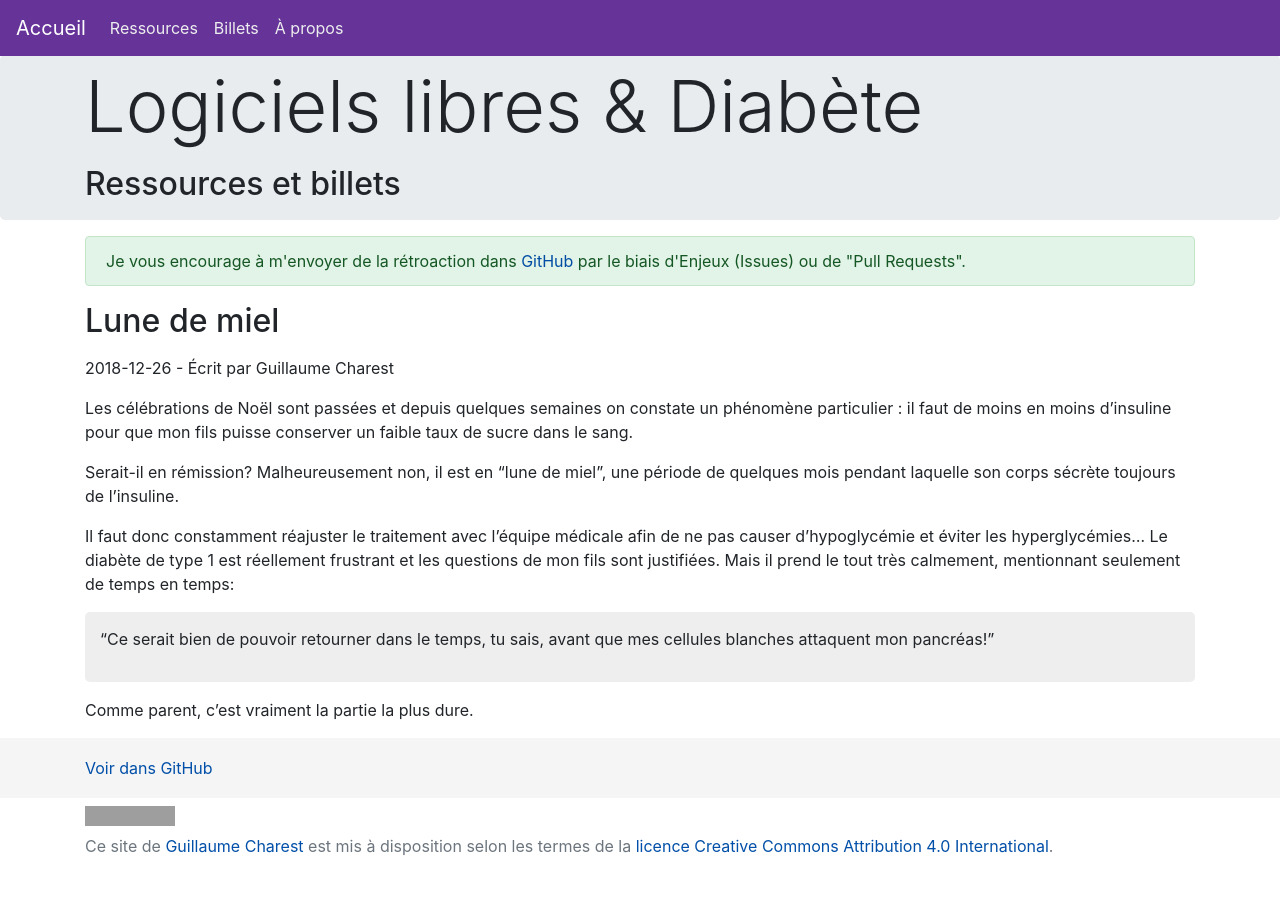
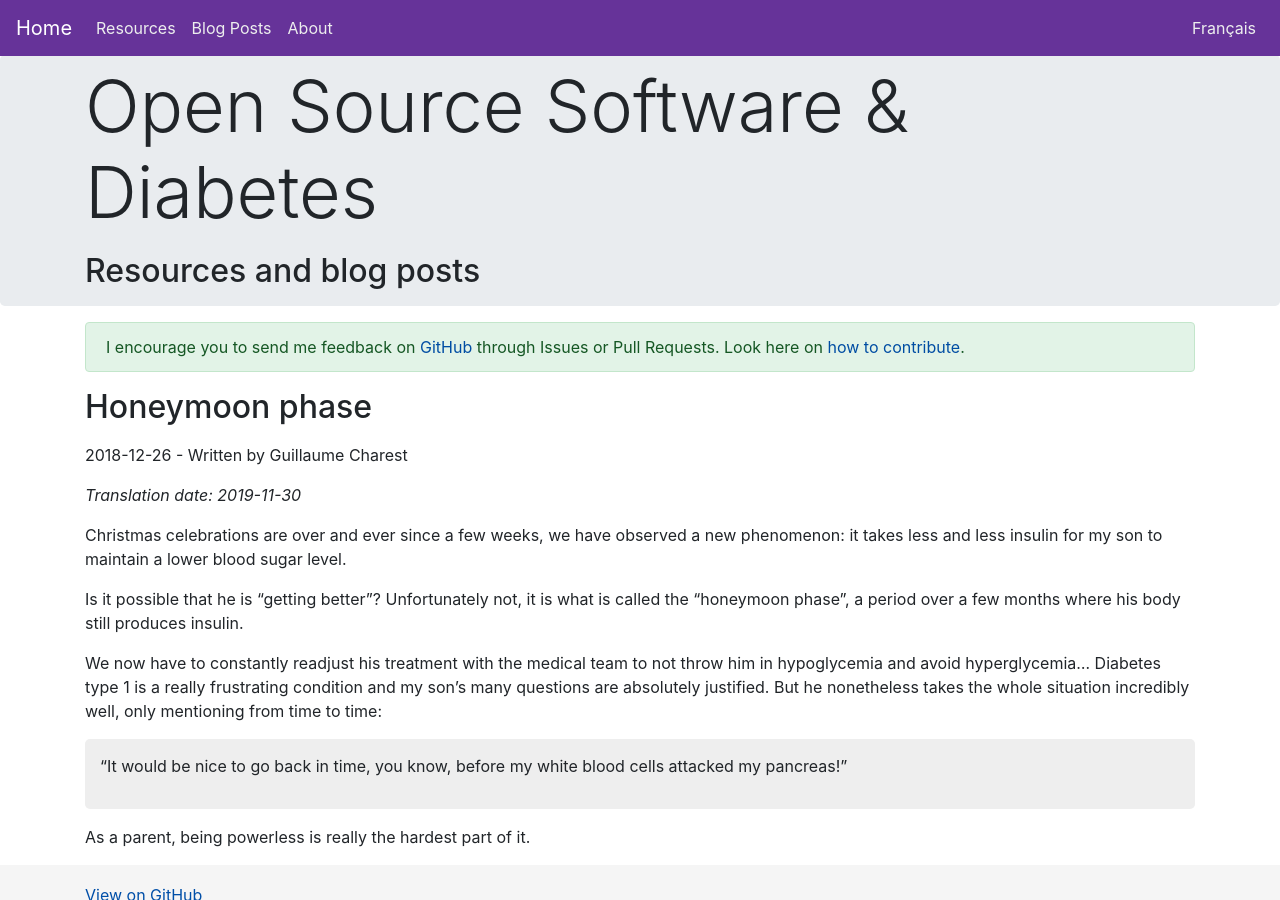
Before and after one commit to gcharest/gcharest.github.io, a Jekyll site: the page built from _posts/en/2018-12-26-honeymoon.md, in a window 1280 px wide. Built offline with Jekyll 4.4.1, drawn with Linux system fonts in a browser that asks for light colours; nearby versions of some CDN libraries; grey boxes are pictures that could not be loaded.

Commit message:
Translate honeymoon

```diff
--- a/_posts/en/2018-12-26-honeymoon.md
+++ b/_posts/en/2018-12-26-honeymoon.md
@@ -1,19 +1,23 @@
 ---
 layout: post
-title:  "Lune de miel"
+title:  "Honeymoon phase"
 date:   2018-12-26 14:21:56 -0500
 ref: billet-lune-miel
-lang: fr
+lang: en
 author: Guillaume Charest
 excerpt_separator: <!--more-->
+translation_date: 2019-11-30
 ---
-Les célébrations de Noël sont passées et depuis quelques semaines on constate un phénomène particulier : il faut de moins en moins d'insuline pour que mon fils puisse conserver un faible taux de sucre dans le sang.
+Christmas celebrations are over and ever since a few weeks, we have observed a new phenomenon: it takes less and less insulin for my son to maintain a lower blood sugar level.
 <!--more-->
 
-Serait-il en rémission? Malheureusement non, il est en "lune de miel", une période de quelques mois pendant laquelle son corps sécrète toujours de l'insuline.
+Is it possible that he is "getting better"?
+Unfortunately not, it is what is called the "honeymoon phase", a period over a few months where his body still produces insulin.
 
-Il faut donc constamment réajuster le traitement avec l'équipe médicale afin de ne pas causer d'hypoglycémie et éviter les hyperglycémies... Le diabète de type 1 est réellement frustrant et les questions de mon fils sont justifiées. Mais il prend le tout très calmement, mentionnant seulement de temps en temps:
+We now have to constantly readjust his treatment with the medical team to not throw him in hypoglycemia and avoid hyperglycemia...
+Diabetes type 1 is a really frustrating condition and my son's many questions are absolutely justified.
+But he nonetheless takes the whole situation incredibly well, only mentioning from time to time:
 
-> "Ce serait bien de pouvoir retourner dans le temps, tu sais, avant que mes cellules blanches attaquent mon pancréas!"
+> "It would be nice to go back in time, you know, before my white blood cells attacked my pancreas!"
 
-Comme parent, c'est vraiment la partie la plus dure.
+As a parent, being powerless is really the hardest part of it.
```
